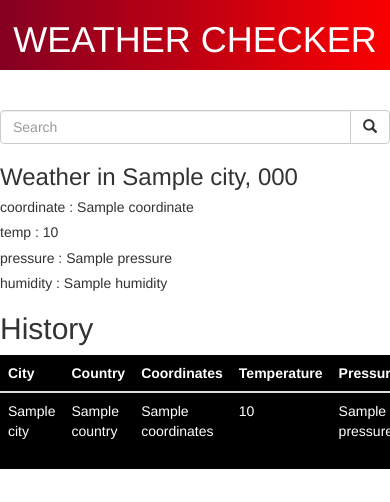
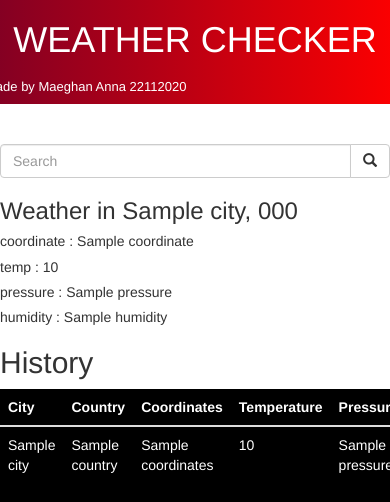
Before and after one commit to Maeghan20/weather_app, a Django app: template weather_app/template/index.html in a window 390 px wide; the page is wider, and only the part inside the window is pictured. Shown: the top 502 px of that part. Run offline with Django 4.2, Linux system fonts and the light colour scheme; the template is opened without the code that fills it: most values are stand-ins (such as "Sample title", 1, 10 or a date in 2020); some libraries are stand-ins or nearby versions.

Commit message:
add change

```diff
--- a/weather_app/template/index.html
+++ b/weather_app/template/index.html
@@ -18,6 +18,7 @@
 <body>
   <nav class="row" style="background: linear-gradient(to right, rgb(128, 0, 36), rgb(255, 0, 0)); color: white;">
     <h1 class="col-md-3 text-center">WEATHER CHECKER</h1>
+    <h2 class="col-md-offset-3" style="font-size: small;">made by Maeghan Anna 22112020</h2>
   </nav>
   <br />
   <br />
```
Also changed, not shown: weather_app/db.sqlite3.
